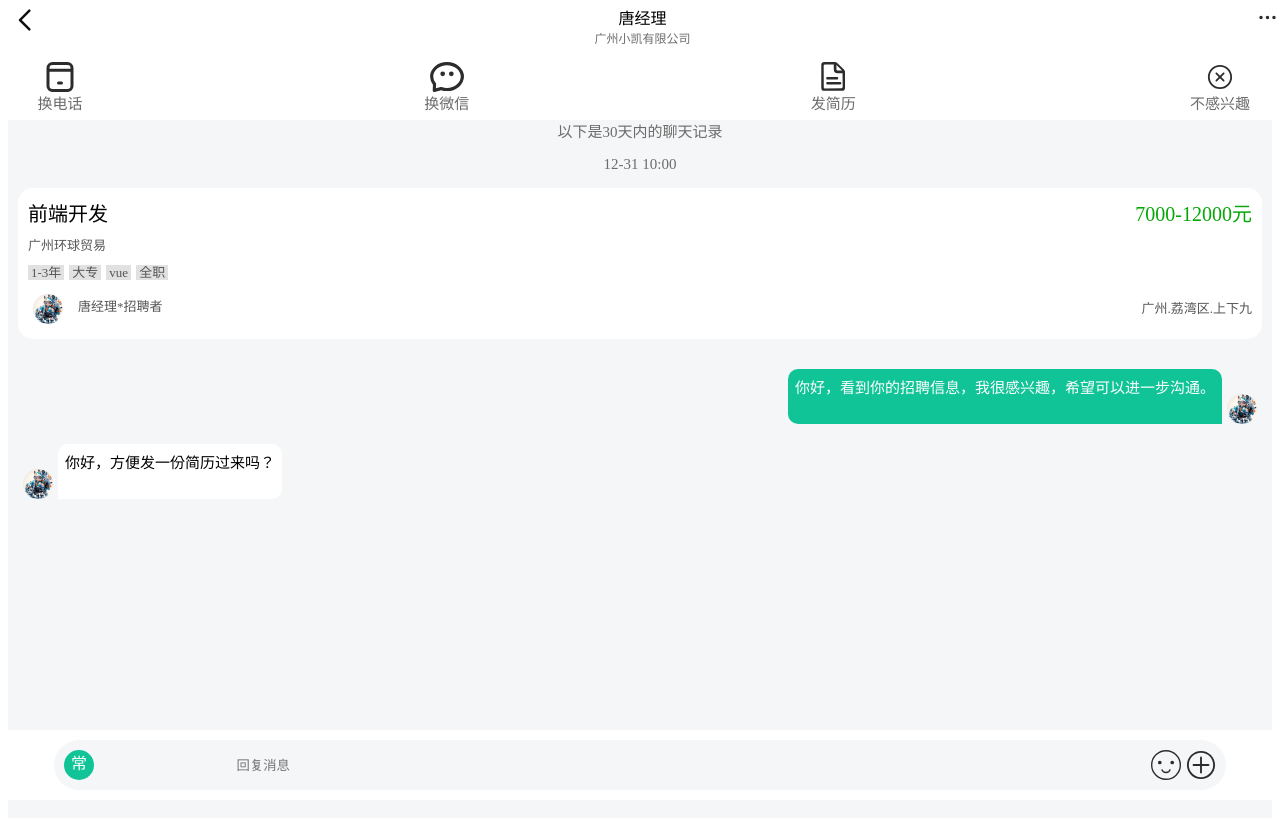
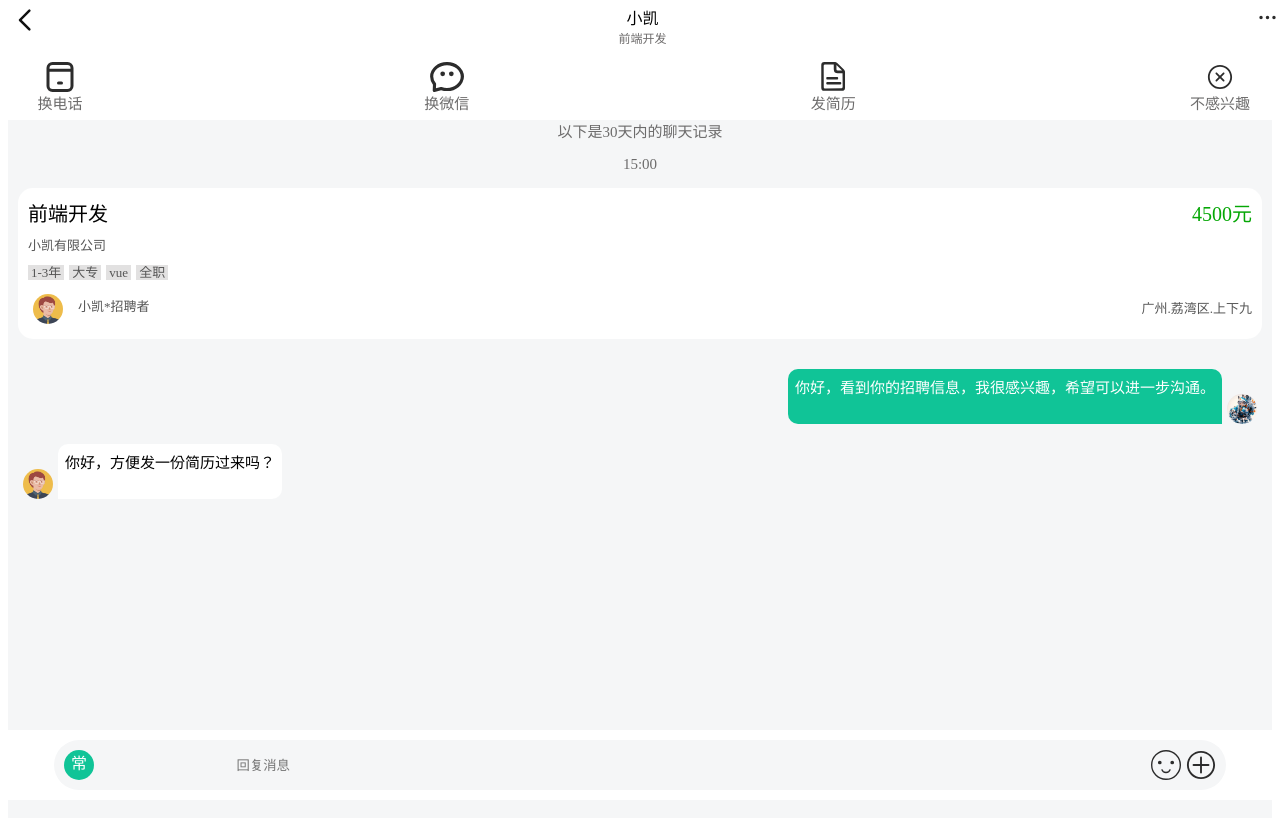
Before and after one commit to xkai003/imitateboos, a Vue app: page /Chat_interface in a window 1280 px wide. Shown: the top 818 px of the page. Built offline with nearby package versions, Linux system fonts and the light colour scheme.

Commit message:
优化Chat_interface页

```diff
--- a/src/view/Chat_interface/ChatinterfaceBody.vue
+++ b/src/view/Chat_interface/ChatinterfaceBody.vue
@@ -2,15 +2,15 @@
   <div class="background">
     <div class="head">
         <p>以下是30天内的聊天记录</p>
-        <p>12-31 10:00</p>
+        <p>{{ $route.query.time|| "15:00" }}</p>
     </div>
     <div class="box">
         <div class="lineone">
-          <span>前端开发</span>
-          <span class="lineonespan2">7000-12000元</span>
+          <span>{{ $route.query.post|| "前端开发" }}</span>
+          <span class="lineonespan2">{{ $route.query.salary|| "4500元" }}</span>
         </div>
         <div class="linetwo">
-          <span>广州环球贸易</span>
+          <span>{{ $route.query.company|| "小凯有限公司" }}</span>
         </div>
         <div class="linethree">
           <span>1-3年</span>
@@ -20,9 +20,9 @@
         </div>
         <div class="linefour">
           <div class="left">
-            <img src="../../assets/avatar.jpg" alt="">
+            <img :src="$route.query.hardimg || '/src/assets/HR_avatar.jpg'" alt="">
             <div class="name">
-              <span>唐经理*招聘者</span>
+              <span>{{ $route.query.name || "小凯" }}*招聘者</span>
             </div>
           </div>
           <div class="right">
@@ -42,7 +42,7 @@
         </div>
         <div>
             <div class="left">
-                <img src="../../assets/avatar.jpg" alt="">
+                <img :src="$route.query.hardimg || '/src/assets/HR_avatar.jpg'" alt="">
                 <div class="leftchat">
                     <span>你好，方便发一份简历过来吗？</span>
                 </div>
--- a/src/view/Chat_interface/ChatinterfaceHead.vue
+++ b/src/view/Chat_interface/ChatinterfaceHead.vue
@@ -7,8 +7,8 @@
         </router-link>
       </div>
       <div class="center">
-          <span>唐经理</span>
-          <span class="gsmc">广州小凯有限公司</span>
+          <span>{{ $route.query.name|| "小凯" }}</span>
+          <span class="gsmc">{{ $route.query.company|| "前端开发" }}</span>
       </div>
       <div class="right">
         <a href="">
--- a/src/view/information/InformationBody.vue
+++ b/src/view/information/InformationBody.vue
@@ -1,17 +1,22 @@
 <template>
-  <router-link to="/Chat_interface" v-for="item in list" :key="item.id">
+  <!-- <router-link to="/Chat_interface" v-for="item in list" :key="item.id"> -->
+  <router-link :to="chatinterface(item)" v-for="item in list" :key="item.id">
     <div class="box">
       <div class="left">
         <img :src="item.hardimg" alt="">
       </div>
       <div class="right">
         <div>
-          <div><span v-html="item.rightspan1"></span></div>
-          <div><span>{{ item.rightspan2 }}</span></div>
+          <div>
+            <span>{{ item.name }}</span>&nbsp;
+            <span>{{ item.company }}</span>&nbsp;|&nbsp;
+            <span>{{ item.post }}</span>
+          </div>
+          <div><span>{{ item.salary }}</span></div>
         </div>
         <div>
-          <div><span v-html="item.rightspan3"></span></div>
-          <div><span>{{ item.rightspan4 }}</span></div>
+          <div><span>[已读]&nbsp;{{ item.content }}</span></div>
+          <div><span>{{ item.time }}</span></div>
         </div>
       </div>
     </div>
@@ -24,83 +29,118 @@ export default {
     return{
       list: [
         {
-          hardimg: new URL('/src/assets/avatar.jpg', import.meta.url).href,
-          rightspan1: "罗同学&nbsp;小凯集团&nbsp;|&nbsp;前端开发",
-          rightspan2: "3000元",
-          rightspan3: "[已读]&nbsp;你好，看到你的招聘信息，我很感兴趣，希望可以进一步沟通",
-          rightspan4: "16:00"
+          hardimg: new URL('/src/assets/HR_avatar.jpg', import.meta.url).href,
+          name: "罗经理",
+          company: "小凯集团",
+          post: "前端开发",
+          salary: "3000元",
+          content: "你好，看到你的招聘信息，我很感兴趣，希望可以进一步沟通",
+          time: "16:00"
         },
         {
-          hardimg: new URL('/src/assets/avatar.jpg', import.meta.url).href,
-          rightspan1: "黄同学&nbsp;未来科技&nbsp;|&nbsp;UI设计师",
-          rightspan2: "4500元",
-          rightspan3: "[已读]&nbsp;我的作品集已附上，期待能有机会面试，谢谢！",
-          rightspan4: "09:15"
+          hardimg: new URL('/src/assets/HR_avatar.jpg', import.meta.url).href,
+          name: "黄经理",
+          company: "未来科技",
+          post: "UI设计师",
+          salary: "4500元",
+          content: "我的作品集已附上，期待能有机会面试，谢谢！",
+          time: "09:15"
         },
         {
-          hardimg: new URL('/src/assets/avatar.jpg', import.meta.url).href,
-          rightspan1: "张同学&nbsp;启航软件&nbsp;|&nbsp;后端工程师",
-          rightspan2: "5000元",
-          rightspan3: "[已读]&nbsp;您好，本人有丰富的Java开发经验，对贵公司的岗位非常向往。",
-          rightspan4: "10:30"
+          hardimg: new URL('/src/assets/HR_avatar.jpg', import.meta.url).href,
+          name: "张经理",
+          company: "启航软件",
+          post: "后端工程师",
+          salary: "5000元",
+          content: "您好，本人有丰富的Java开发经验，对贵公司的岗位非常向往。",
+          time: "10:30"
         },
         {
-          hardimg: new URL('/src/assets/avatar.jpg', import.meta.url).href,
-          rightspan1: "李同学&nbsp;星辰互动&nbsp;|&nbsp;产品经理",
-          rightspan2: "6000元",
-          rightspan3: "[已读]&nbsp;你好，我是一名有互联网大厂背景的PM，希望能与您交流。",
-          rightspan4: "11:45"
+          hardimg: new URL('/src/assets/HR_avatar.jpg', import.meta.url).href,
+          name: "李经理",
+          company: "星辰互动",
+          post: "产品经理",
+          salary: "6000元",
+          content: "你好，我是一名有互联网大厂背景的PM，希望能与您交流。",
+          time: "11:45"
         },
         {
-          hardimg: new URL('/src/assets/avatar.jpg', import.meta.url).href,
-          rightspan1: "王同学&nbsp;云帆数据&nbsp;|&nbsp;数据分析师",
-          rightspan2: "4000元",
-          rightspan3: "[已读]&nbsp;你好，我擅长Python和SQL，曾负责过多个数据建模项目。",
-          rightspan4: "13:20"
+          hardimg: new URL('/src/assets/HR_avatar.jpg', import.meta.url).href,
+          name: "王经理",
+          company: "云帆数据",
+          post: "数据分析师",
+          salary: "4000元",
+          content: "你好，我擅长Python和SQL，曾负责过多个数据建模项目。",
+          time: "13:20"
         },
         {
-          hardimg: new URL('/src/assets/avatar.jpg', import.meta.url).href,
-          rightspan1: "赵同学&nbsp;极速网络&nbsp;|&nbsp;测试工程师",
-          rightspan2: "3500元",
-          rightspan3: "[已读]&nbsp;你好，我有自动化测试和性能测试的经验，希望能加入贵团队。",
-          rightspan4: "14:05"
+          hardimg: new URL('/src/assets/HR_avatar.jpg', import.meta.url).href,
+          name: "赵经理",
+          company: "极速网络",
+          post: "测试工程师",
+          salary: "3500元",
+          content: "你好，我有自动化测试和性能测试的经验，希望能加入贵团队。",
+          time: "14:05"
         },
         {
-          hardimg: new URL('/src/assets/avatar.jpg', import.meta.url).href,
-          rightspan1: "陈同学&nbsp;智慧教育&nbsp;|&nbsp;前端开发",
-          rightspan2: "3800元",
-          rightspan3: "[已读]&nbsp;您好，我是一名应届生，精通Vue和React框架，渴望得到锻炼机会。",
-          rightspan4: "15:10"
+          hardimg: new URL('/src/assets/HR_avatar.jpg', import.meta.url).href,
+          name: "陈经理",
+          company: "智慧教育",
+          post: "前端开发",
+          salary: "3800元",
+          content: "您好，我是一名应届生，精通Vue和React框架，渴望得到锻炼机会。",
+          time: "15:10"
         },
         {
-          hardimg: new URL('/src/assets/avatar.jpg', import.meta.url).href,
-          rightspan1: "刘同学&nbsp;绿能科技&nbsp;|&nbsp;运维工程师",
-          rightspan2: "4200元",
-          rightspan3: "[已读]&nbsp;你好，熟悉Linux系统和Docker容器化部署，期待面试机会。",
-          rightspan4: "16:30"
+          hardimg: new URL('/src/assets/HR_avatar.jpg', import.meta.url).href,
+          name: "刘经理",
+          company: "绿能科技",
+          post: "运维工程师",
+          salary: "4200元",
+          content: "你好，熟悉Linux系统和Docker容器化部署，期待面试机会。",
+          time: "16:30"
         },
         {
-          hardimg: new URL('/src/assets/avatar.jpg', import.meta.url).href,
-          rightspan1: "吴同学&nbsp;光影视觉&nbsp;|&nbsp;UX研究员",
-          rightspan2: "5500元",
-          rightspan3: "[已读]&nbsp;你好，我是一名用户体验研究员，擅长用户访谈和可用性测试。",
-          rightspan4: "17:45"
+          hardimg: new URL('/src/assets/HR_avatar.jpg', import.meta.url).href,
+          name: "吴经理",
+          company: "光影视觉",
+          post: "UX研究员",
+          salary: "5500元",
+          content: "你好，我是一名用户体验研究员，擅长用户访谈和可用性测试。",
+          time: "17:45"
         },
         {
-          hardimg: new URL('/src/assets/avatar.jpg', import.meta.url).href,
-          rightspan1: "周同学&nbsp;磐石安全&nbsp;|&nbsp;网络安全",
-          rightspan2: "7000元",
-          rightspan3: "[已读]&nbsp;你好，我有CISSP认证，专注于企业网络安全架构设计。",
-          rightspan4: "18:15"
+          hardimg: new URL('/src/assets/HR_avatar.jpg', import.meta.url).href,
+          name: "周经理",
+          company: "磐石安全",
+          post: "网络安全",
+          salary: "7000元",
+          content: "你好，我有CISSP认证，专注于企业网络安全架构设计。",
+          time: "18:15"
         },
         {
-          hardimg: new URL('/src/assets/avatar.jpg', import.meta.url).href,
-          rightspan1: "郑同学&nbsp;环球贸易&nbsp;|&nbsp;跨境电商运营",
-          rightspan2: "2800元",
-          rightspan3: "[已读]&nbsp;你好，我有丰富的亚马逊和独立站运营经验，希望能加入贵司。",
-          rightspan4: "19:00"
+          hardimg: new URL('/src/assets/HR_avatar.jpg', import.meta.url).href,
+          name: "郑经理",
+          company: "环球贸易",
+          post: "跨境电商运营",
+          salary: "2800元",
+          content: "你好，我有丰富的亚马逊和独立站运营经验，希望能加入贵司。",
+          time: "19:00"
         }
       ]
+    }
+  },
+  // 路由传参
+  methods:{
+    chatinterface(product){
+      return '/Chat_interface?id=' + product.id + //id
+      '&hardimg=' + encodeURIComponent(product.hardimg) +
+      '&name=' + encodeURIComponent(product.name) +
+      '&company=' + encodeURIComponent(product.company) +
+      '&post=' + encodeURIComponent(product.post) +
+      '&salary=' + encodeURIComponent(product.salary) +
+      '&content=' + encodeURIComponent(product.content) +
+      '&time=' + encodeURIComponent(product.time)
     }
   }
 }
```
Also changed, not shown: src/assets/HR_avatar.jpg (added).
